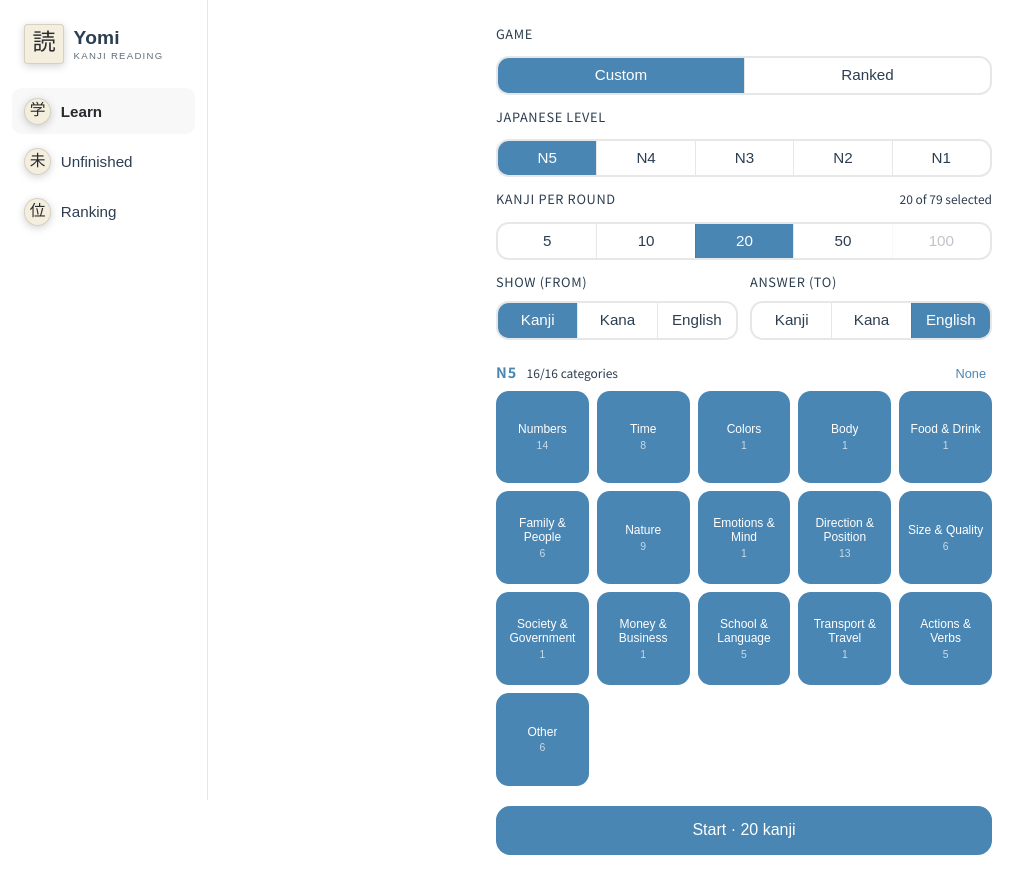
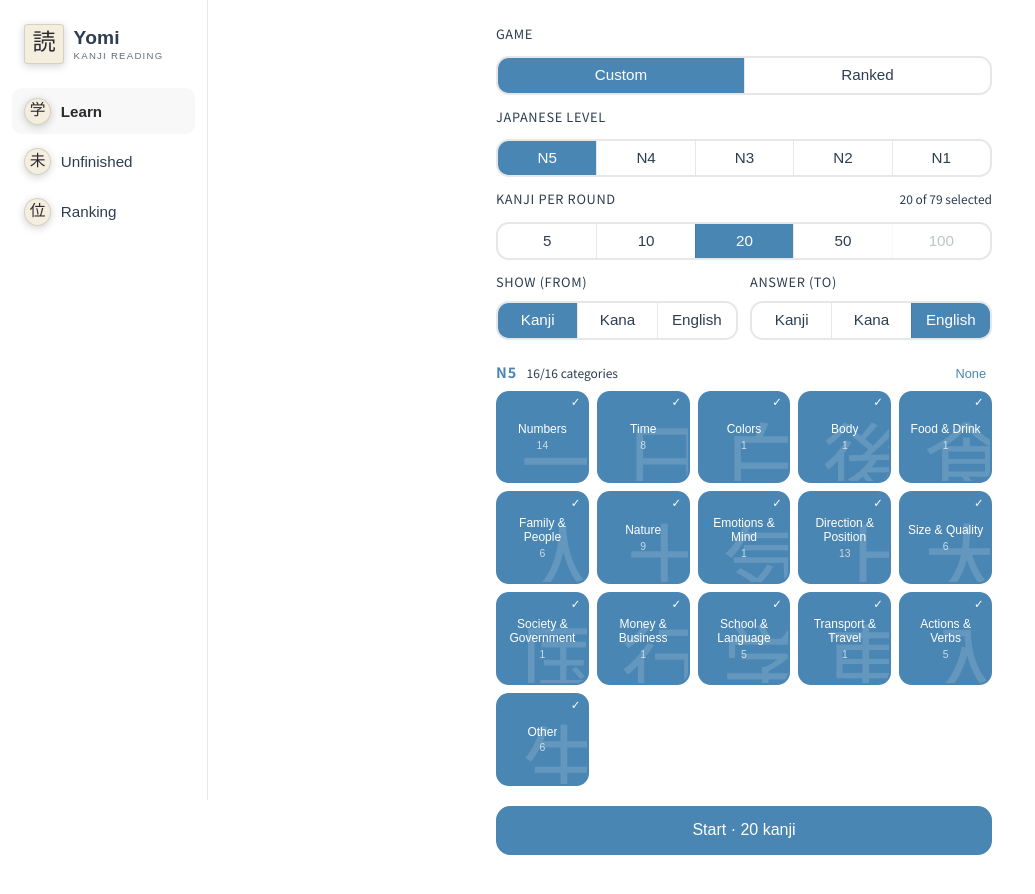
Before and after one commit to vmeirelle/kanji-app, a Vue app: page / in a window 1280 px wide. Shown: the top 894 px of the page, without its empty margins (0-1035 px from the left). Built offline with nearby package versions, Linux system fonts and the light colour scheme; a web font is replaced by a local one.

Commit message:
Category watermark

```diff
--- a/src/views/CategoryList.vue
+++ b/src/views/CategoryList.vue
@@ -58,6 +58,8 @@ function toggleGroup(blocks: Block[]) {
           :aria-pressed="has(b.id)"
           @click="toggle(b.id)"
         >
+          <span class="bg-kanji" aria-hidden="true">{{ b.kanji[0]?.char }}</span>
+          <span v-if="has(b.id)" class="check" aria-hidden="true">✓</span>
           <span class="name">{{ b.name }}</span>
           <span class="n">{{ b.kanji.length }}</span>
         </button>
@@ -103,6 +105,8 @@ function toggleGroup(blocks: Block[]) {
   gap: 0.5rem;
 }
 .tile {
+  position: relative;
+  overflow: hidden;
   display: flex;
   flex-direction: column;
   align-items: center;
@@ -117,6 +121,26 @@ function toggleGroup(blocks: Block[]) {
   cursor: pointer;
   transition: transform 0.08s, border-color 0.15s, background 0.15s, color 0.15s;
 }
+.bg-kanji {
+  position: absolute;
+  right: -1.25rem;
+  bottom: -1.75rem;
+  font-family: var(--font-kanji);
+  font-size: 5.4rem;
+  line-height: 1;
+  color: currentColor;
+  opacity: 0.14;
+  pointer-events: none;
+  z-index: 0;
+}
+.check {
+  position: absolute;
+  top: 0.3rem;
+  right: 0.4rem;
+  font-size: 0.72rem;
+  line-height: 1;
+  z-index: 1;
+}
 .tile:active {
   transform: scale(0.96);
 }
@@ -127,6 +151,8 @@ function toggleGroup(blocks: Block[]) {
   transform: none;
 }
 .name {
+  position: relative;
+  z-index: 1;
   font-size: 0.75rem;
   line-height: 1.15;
   text-align: center;
@@ -138,6 +164,8 @@ function toggleGroup(blocks: Block[]) {
   overflow: hidden;
 }
 .n {
+  position: relative;
+  z-index: 1;
   font-size: 0.65rem;
   opacity: 0.7;
   font-variant-numeric: tabular-nums;
```
